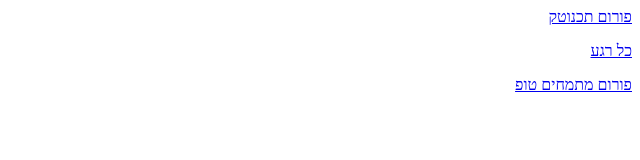
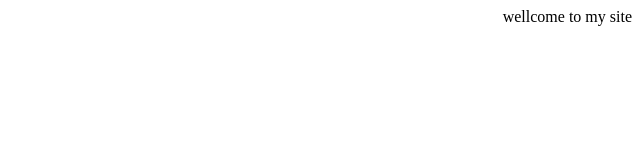
Before and after one commit to AshiVered/ashivered.github.io, a plain HTML site: page index.html in a window 1280 px wide. Shown: the whole page, without its empty margins (640-1280 px from the left). Drawn offline with Linux system fonts and the light colour scheme.

Commit message:
Update index.html

```diff
--- a/index.html
+++ b/index.html
@@ -5,11 +5,7 @@
     <title></title>
   </head>
   <body>
-<a href="https://forum.techno-tech.ovh">פורום תכנוטק</a>
-</p>
-<a href="https://kore.co.il">כל רגע</a>
-</p>
-<a href="https://mitmachim.top">פורום מתמחים טופ</a>
+wellcome to my site
 </p>
   </body>
 </html>
```
